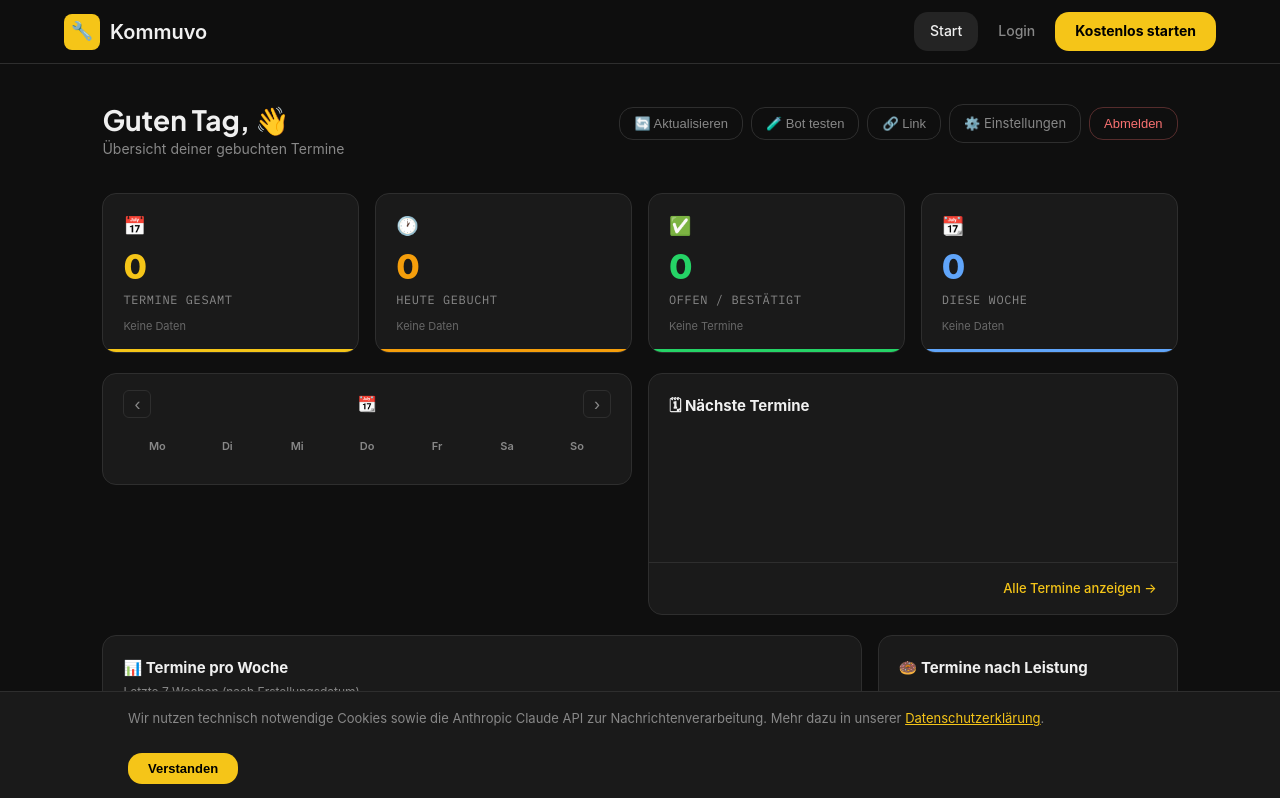
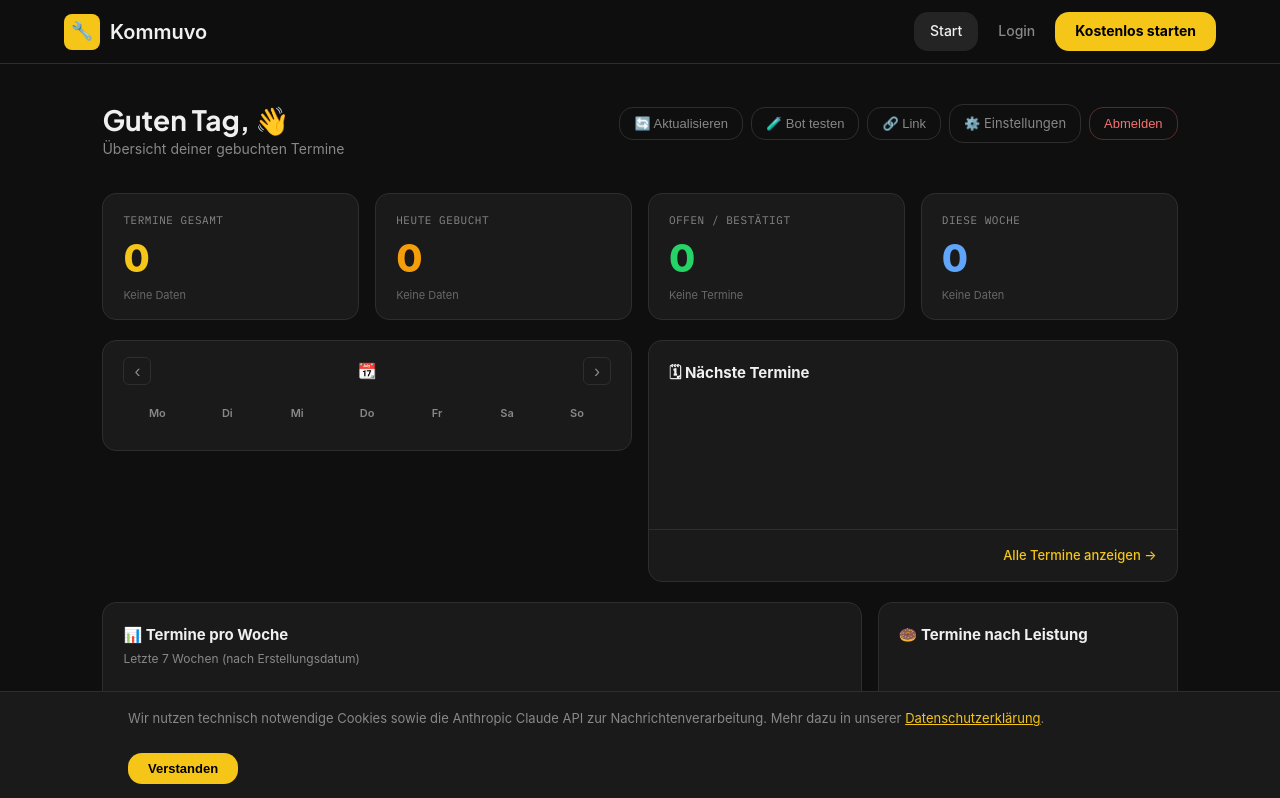
Before and after one commit to LukasBoerger/handwerkbot-frontend, an Angular app: page / in a window 1280 px wide. Shown: the top 798 px of the page. Built offline with nearby package versions, Linux system fonts and the light colour scheme.

Commit message:
style: Phase C – Stat-Cards auf Referenz-Layout (Mono-Label oben, ohne Icon/Balken)

```diff
--- a/src/app/pages/dashboard/dashboard.scss
+++ b/src/app/pages/dashboard/dashboard.scss
@@ -932,3 +932,22 @@
 
   &:hover { opacity: 0.7; text-decoration: underline; }
 }
+
+// ── Phase C: Stat-Cards auf Referenz-Layout ─────────────────────────────────────
+// Referenz: Mono-Uppercase-Label oben, große Zahl darunter – ohne Emoji-Icon
+// und ohne farbigen Bodenbalken. Wir blenden diese Elemente aus und ordnen das
+// Label per Flex-order über den Wert (rein visuell, Template unverändert).
+.stat-card {
+  .stat-icon,
+  .stat-bar { display: none; }
+
+  .stat-label {
+    order: -1;
+    margin: 0 0 8px;
+    font-size: 11px;
+  }
+
+  .stat-value { font-size: 38px; }
+
+  .stat-trend { margin-top: 8px; }
+}
```
